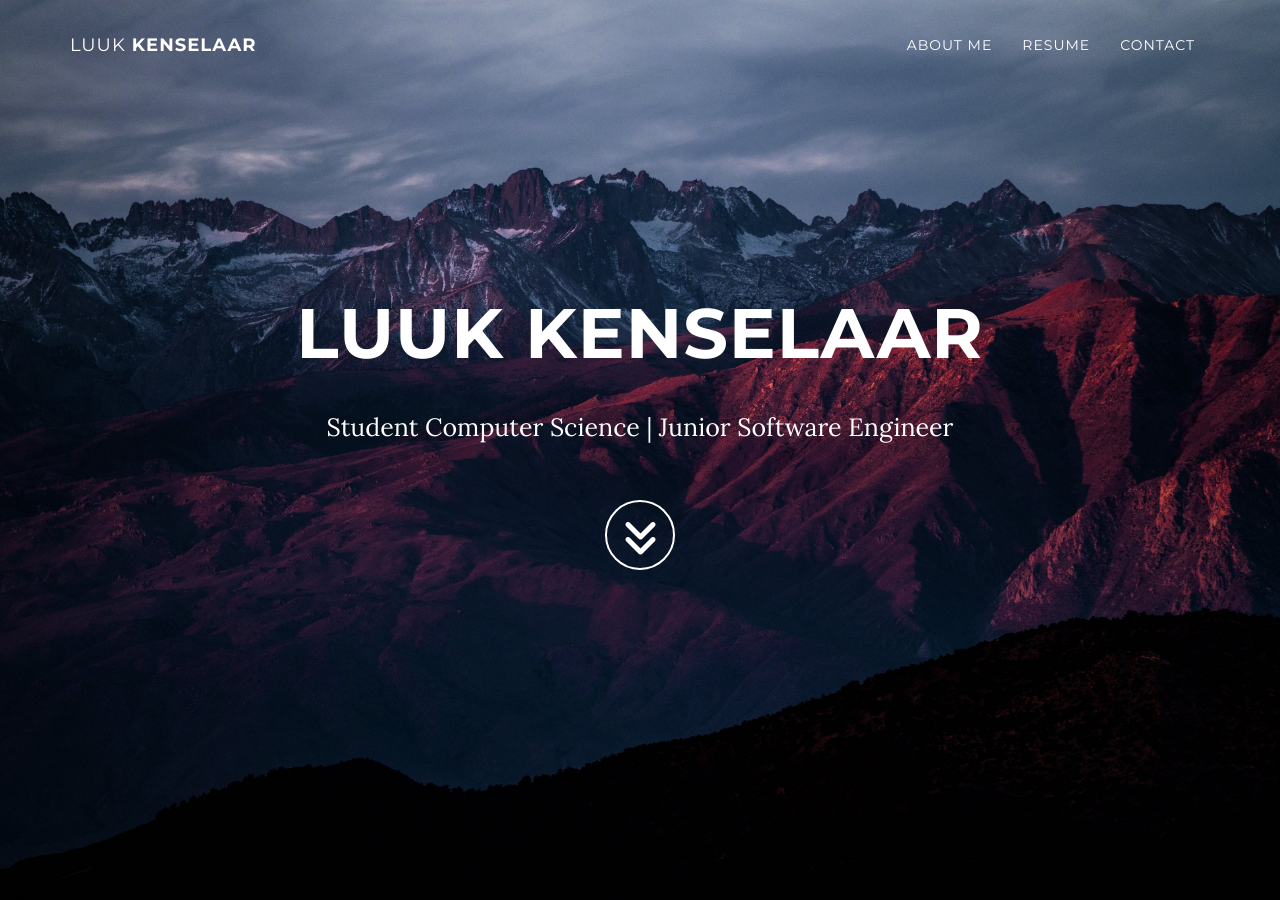
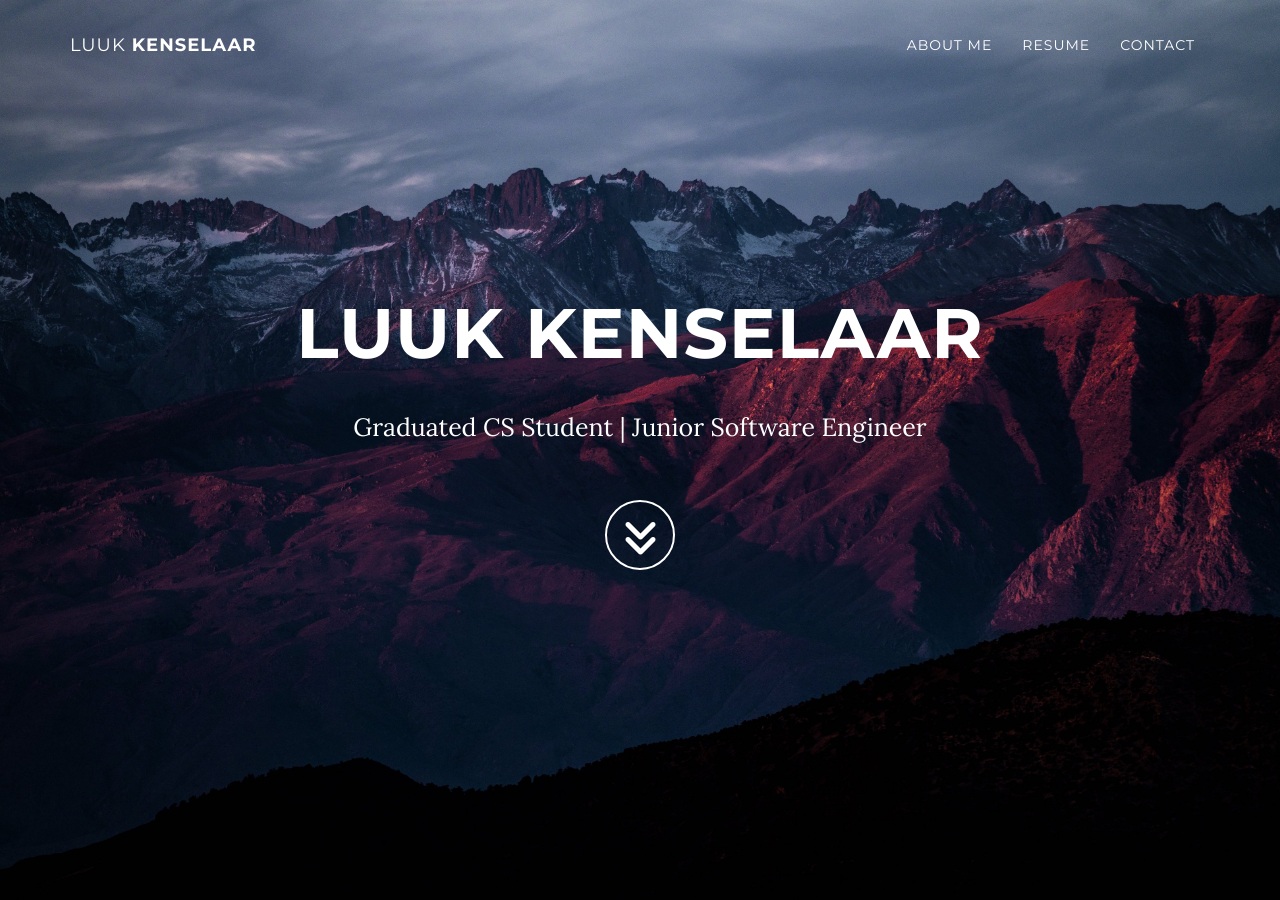
Before and after one commit to Luuk2016/lkenselaar.dev, a Jekyll site: the page built from index.html, in a window 1280 px wide and 900 px high. Built offline with Jekyll 4.4.1, drawn with Linux system fonts in a browser that asks for light colours; some of the changed text lies outside the part shown.

Commit message:
Update info

```diff
--- a/_config.yml
+++ b/_config.yml
@@ -2,7 +2,7 @@
 title: Luuk Kenselaar
 email: mail@LKenselaar.dev
 url: https://LKenselaar.dev/
-description: "Write an awesome description for your new site here. You can edit this line in _config.yml. It will appear in your document head meta (for Google search results) and in your feed.xml site description."
+description: "The personal website of Luuk Kenselaar"
 
 # Color settings (hex-codes without the leading hash-tag)
 color:
@@ -16,6 +16,8 @@ footer: lkenselaar.dev
 social:
   - title: twitter
     url: https://twitter.com/lkenselaar
+  - title: mastodon
+    url: https://mastodon.world/@lkenselaar
 
 # Build settings
 markdown: kramdown
--- a/_includes/about.html
+++ b/_includes/about.html
@@ -4,9 +4,9 @@
             <div class="col-lg-8 col-lg-offset-2">
                 <h2>About me</h2>
                 <p>
-					Currently I'm studying computer science, <br> but in my spare time I'm working as a freelance software engineer. <br><br>
-					In the past I've worked at various companies as a backend/mobile developer.
-                    I have experience with C#, Java, PHP, Swift, Kotlin and frameworks such as Spring and Laravel. <br><br>
+					I am a graduated computer science student, <br> nowadays I'm working as a freelance software engineer. <br><br>
+					In the past I've worked at various companies as a backend/mobile developer. <br>
+                    I have experience with C#, Java, PHP, Swift, Python and frameworks such as .NET, Spring, Laravel, SwiftUI and Flask. <br><br>
 					At this moment I'm based in Haarlem, The Netherlands. <br><br>
 					For my projects, click on the link below.
 				</p>
--- a/_includes/contact.html
+++ b/_includes/contact.html
@@ -22,12 +22,6 @@
                             </a>
                         </li>
                     {% endfor %}
-                    <li>
-                        <a rel="me" href="https://mastodon.world/@lkenselaar" target="_blank" class="btn btn-default btn-lg">
-                            <i class="fab fa-mastodon fa-fw"></i>
-                            <span class="network-name">Mastodon</span>
-                        </a>
-                    </li>
                 </ul>
             </div>
         </div>
--- a/_includes/header.html
+++ b/_includes/header.html
@@ -5,7 +5,7 @@
                 <div class="row">
                     <div class="col-md-8 col-md-offset-2">
                         <h1 class="brand-heading">{{ site.title }}</h1>
-                        <p class="intro-text">Student Computer Science | Junior Software Engineer<br>
+                        <p class="intro-text">Graduated CS Student | Junior Software Engineer<br>
                         <a href="#about" class="btn btn-circle page-scroll" style="margin-top: 7%;">
                             <i class="fa fa-angle-double-down animated"></i>
                         </a>
```
